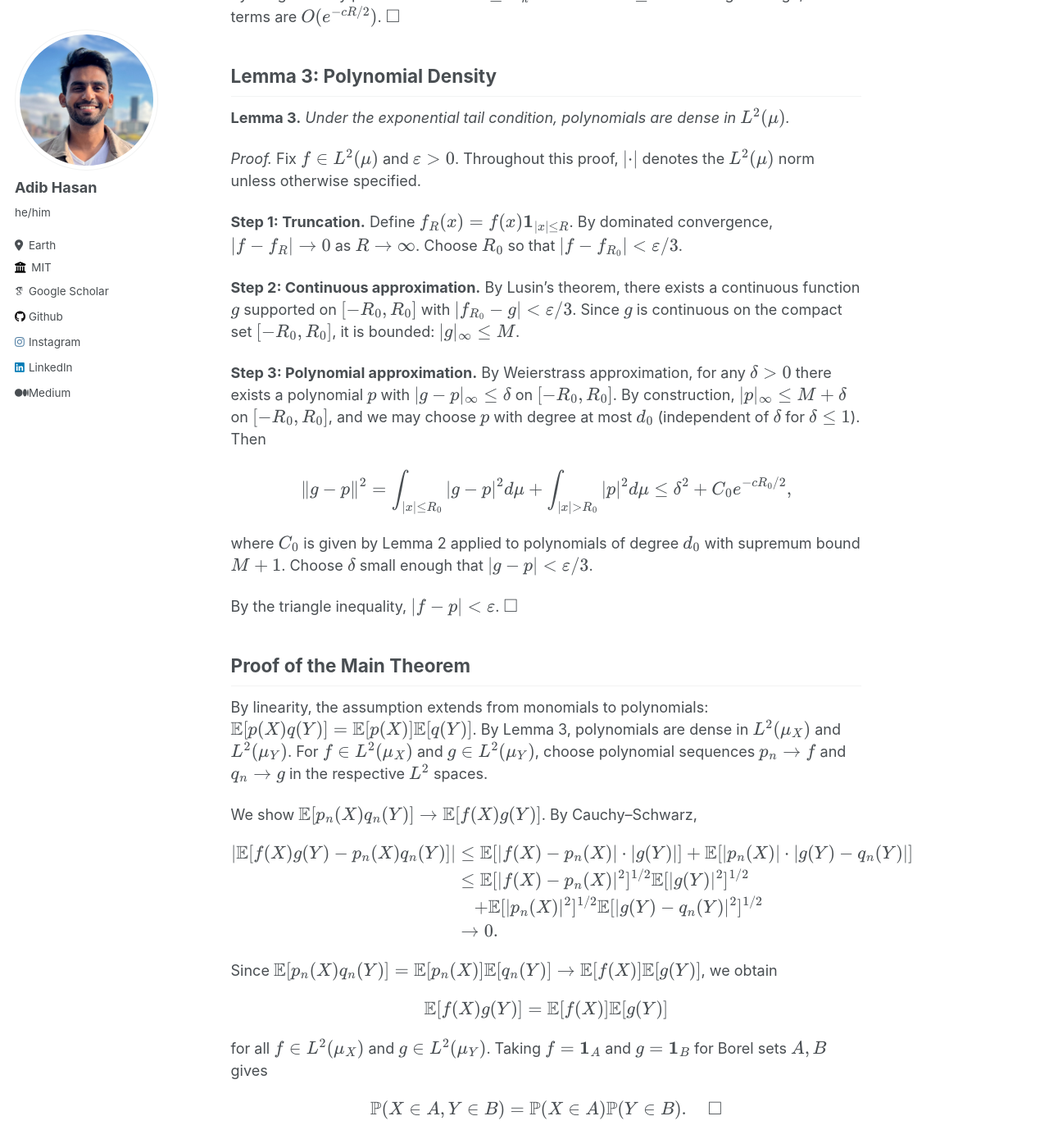
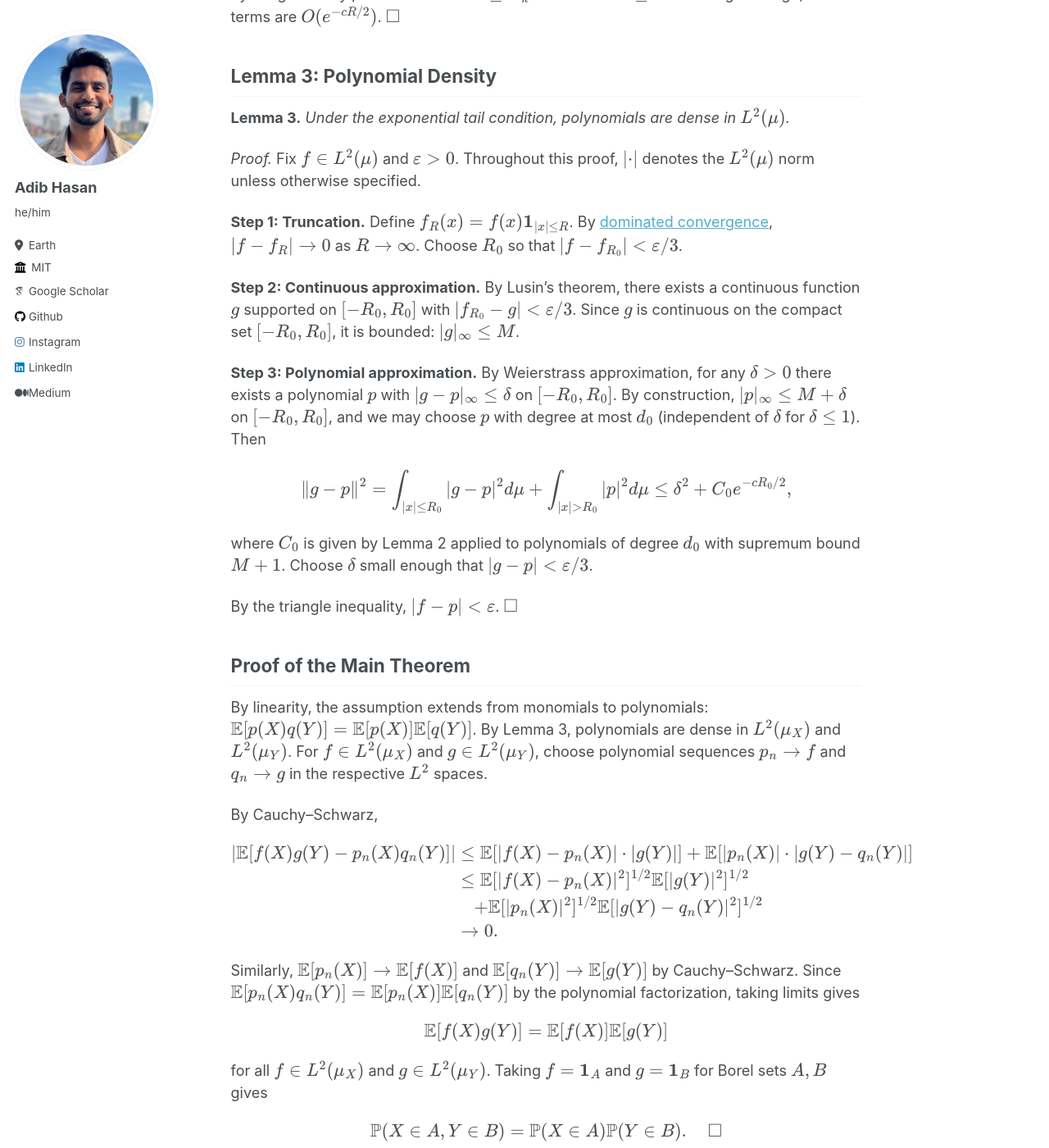
Before and after one commit to Neehan/neehan.github.io, a Jekyll site: the page built from _blog/no-corr-to-independence.md, in a window 1280 px wide and 1400 px high, scrolled down 3170 px. Shown: the whole window at 82% size. Built offline with Jekyll 4.4.1, drawn with Linux system fonts in a browser that asks for light colours; some web fonts are replaced.

Commit message:
no corr to indep

```diff
--- a/_blog/no-corr-to-independence.md
+++ b/_blog/no-corr-to-independence.md
@@ -101,7 +101,7 @@ by integration by parts. Since $t^k e^{-ct} \le C\_k e^{-ct/2}$ for all $k\ge 0$
 
 *Proof.* Fix $f\in L^2(\mu)$ and $\varepsilon>0$. Throughout this proof, $\|\cdot\|$ denotes the $L^2(\mu)$ norm unless otherwise specified.
 
-**Step 1: Truncation.** Define $f\_R(x) = f(x)\mathbf 1\_\{\{\|x\|\le R\}\}$. By dominated convergence, $\|f - f\_R\| \to 0$ as $R\to\infty$. Choose $R\_0$ so that $\|f - f\_\{R\_0\}\| < \varepsilon/3$.
+**Step 1: Truncation.** Define $f\_R(x) = f(x)\mathbf 1\_\{\{\|x\|\le R\}\}$. By [dominated convergence](https://en.wikipedia.org/wiki/Dominated_convergence_theorem), $\|f - f\_R\| \to 0$ as $R\to\infty$. Choose $R\_0$ so that $\|f - f\_\{R\_0\}\| < \varepsilon/3$.
 
 **Step 2: Continuous approximation.** By Lusin's theorem, there exists a continuous function $g$ supported on $[-R\_0,R\_0]$ with $\|f\_\{R\_0\} - g\| < \varepsilon/3$. Since $g$ is continuous on the compact set $[-R\_0,R\_0]$, it is bounded: $\|g\|\_\infty \le M$.
 
@@ -121,7 +121,7 @@ By the triangle inequality, $\|f-p\| < \varepsilon$. $\square$
 
 By linearity, the assumption extends from monomials to polynomials: $\mathbb E[p(X)q(Y)] = \mathbb E[p(X)]\mathbb E[q(Y)]$. By Lemma 3, polynomials are dense in $L^2(\mu\_X)$ and $L^2(\mu\_Y)$. For $f\in L^2(\mu\_X)$ and $g\in L^2(\mu\_Y)$, choose polynomial sequences $p\_n \to f$ and $q\_n \to g$ in the respective $L^2$ spaces.
 
-We show $\mathbb E[p\_n(X)q\_n(Y)] \to \mathbb E[f(X)g(Y)]$. By Cauchy–Schwarz,
+By Cauchy–Schwarz,
 
 $$
 \begin{align}
@@ -133,7 +133,7 @@ $$
 \end{align}
 $$
 
-Since $\mathbb E[p\_n(X)q\_n(Y)] = \mathbb E[p\_n(X)]\mathbb E[q\_n(Y)] \to \mathbb E[f(X)]\mathbb E[g(Y)]$, we obtain
+Similarly, $\mathbb E[p\_n(X)] \to \mathbb E[f(X)]$ and $\mathbb E[q\_n(Y)] \to \mathbb E[g(Y)]$ by Cauchy–Schwarz. Since $\mathbb E[p\_n(X)q\_n(Y)] = \mathbb E[p\_n(X)]\mathbb E[q\_n(Y)]$ by the polynomial factorization, taking limits gives
 
 $$
 \mathbb E[f(X)g(Y)] = \mathbb E[f(X)]\mathbb E[g(Y)]
```
